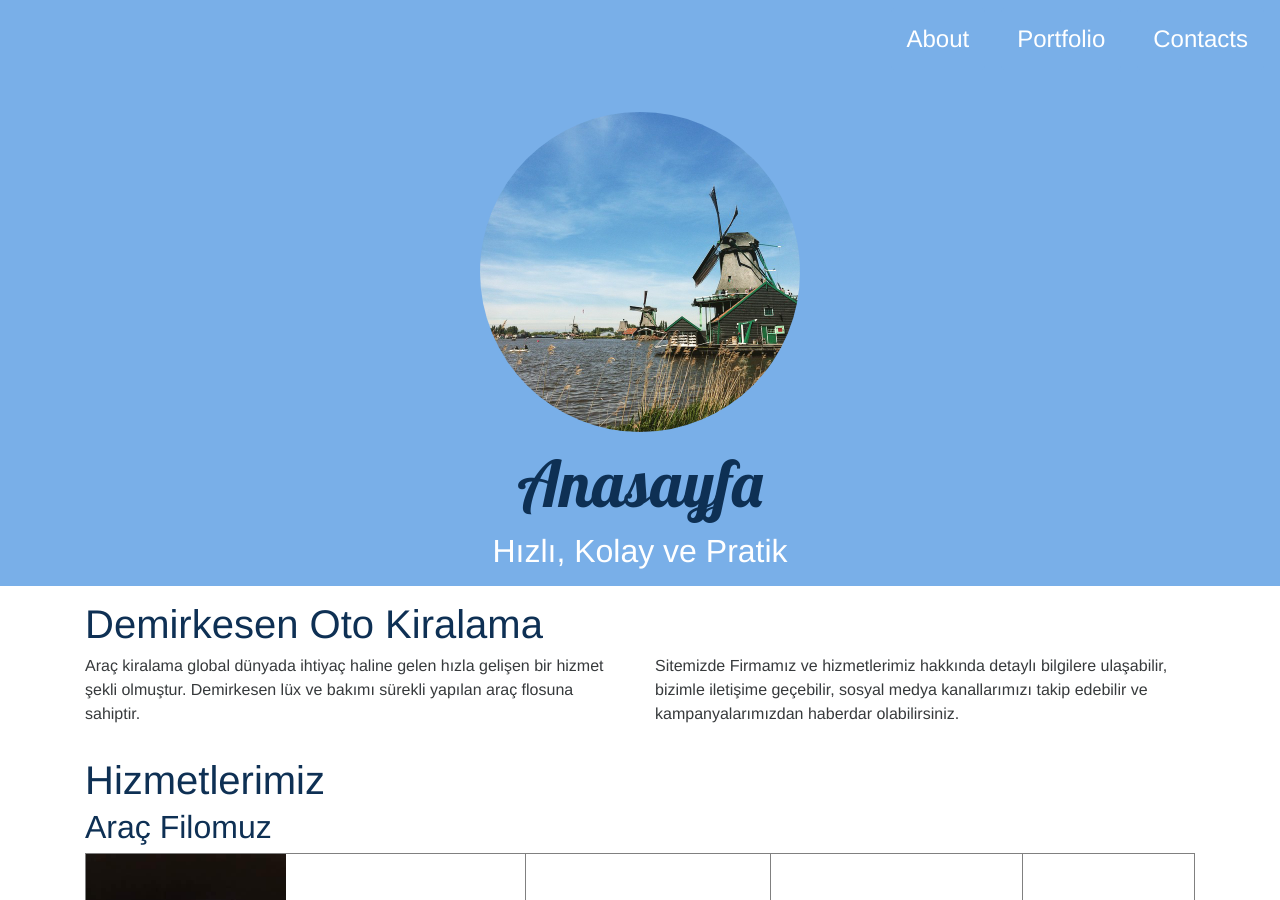
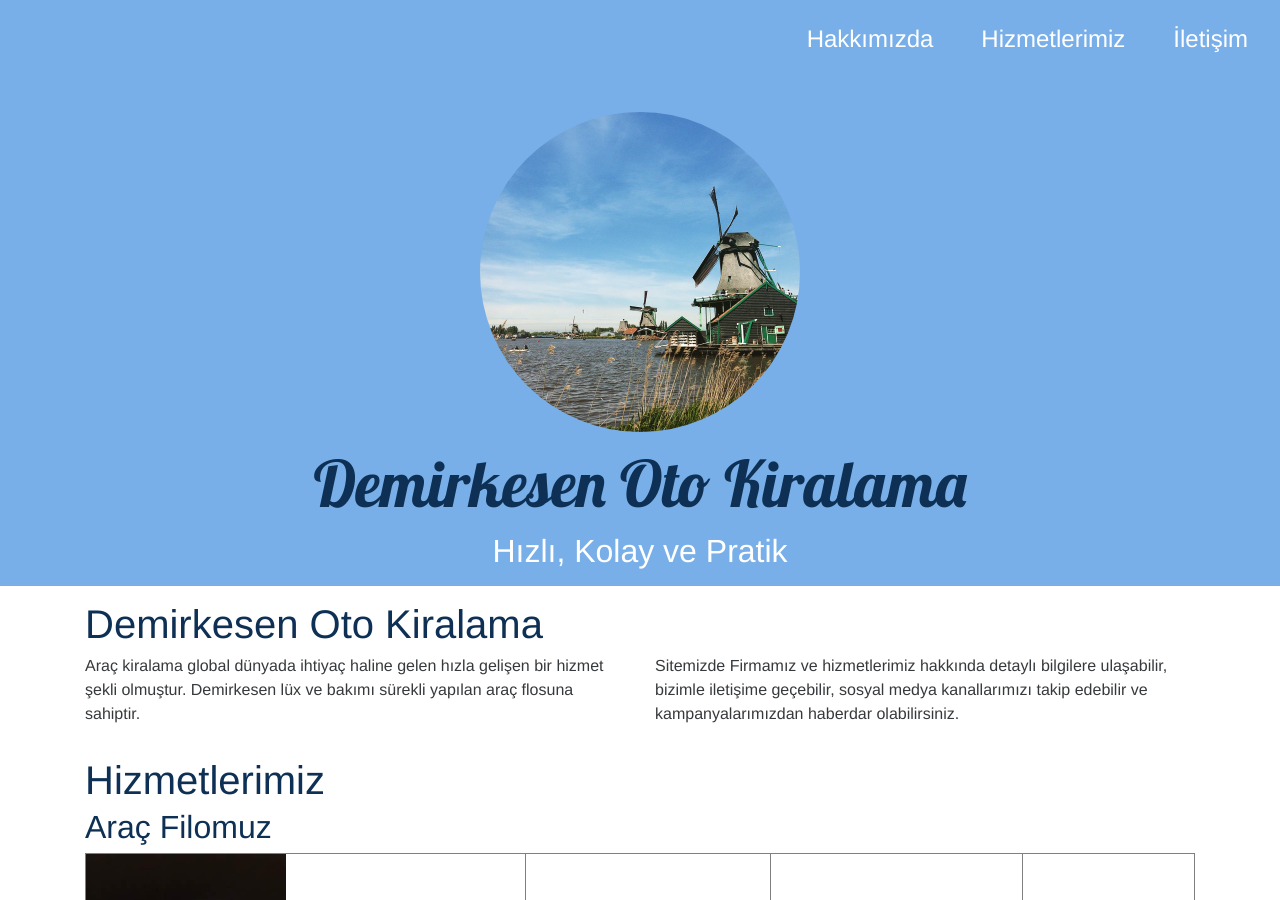
Before and after one commit to borfirbora/demirkesenotokiralama, a Jekyll site: the page built from index.html, in a window 1280 px wide and 900 px high. Built offline with Jekyll 4.4.1, drawn with Linux system fonts in a browser that asks for light colours; nearby versions of some CDN libraries.

Commit message:
türkçeleştirme yapıldı

```diff
--- a/_includes/navbar.html
+++ b/_includes/navbar.html
@@ -1,5 +1,5 @@
 <nav class="navbar navbar-fixed-top navbar-dark bg-inverse">
-    <div class="navbar-brand hidden-xs-down navbar-logo" href="/">{{ site.brand }}</div>
+    <div class="navbar-brand hidden-xs-down navbar-logo" href="/"><a hreff="/">{{ site.brand }}</a></div>
     <button class="navbar-toggler hidden-sm-up collapsed"
             type="button"
             data-toggle="collapse"
@@ -7,19 +7,19 @@
             aria-controls="CollapsingNavbar"
             aria-expanded="false"
             aria-label="Toggle navigation">
-        &#9776;
+        Menü
     </button>
     <div class="navbar-brand navbar-brand--mobile hidden-sm-up navbar-logo" href="/">{{ site.brand }}</div>
     <div class="collapse navbar-toggleable-xs pull-sm-right" id="CollapsingNavbar">
         <ul class="nav navbar-nav">
             <li class="nav-item">
-                <div class="nav-link" data-link=".container-about">About</div>
+                <div class="nav-link" data-link=".container-about">Hakkımızda</div>
             </li>
             <li class="nav-item">
-                <div class="nav-link" data-link=".container-instagram">Portfolio</div>
+                <div class="nav-link" data-link=".container-instagram">Hizmetlerimiz</div>
             </li>
             <li class="nav-item">
-                <div class="nav-link" data-link=".container-contacts">Contacts</div>
+                <div class="nav-link" data-link=".container-contacts">İletişim</div>
             </li>
         </ul>
     </div>
--- a/_includes/top.html
+++ b/_includes/top.html
@@ -1,9 +1,9 @@
 <header class="container-fluid container-top">
     <div class="row">
         <col-md-12>
-            <img src="./web-dist/images/profile-image.jpg" class="container-top-image img-circle m-x-auto" alt="{{ site.brand }}">
+            <img src="./web-dist/images/profile-image.jpg" class="container-top-image img-circle m-x-auto" alt="{{ site.title }}">
             <h1 class="container-top-name">
-                {{ site.brand }}
+                {{ site.title }}
             </h1>
             <h2 class="container-top-headline">
                 {{ site.headline }}
```
